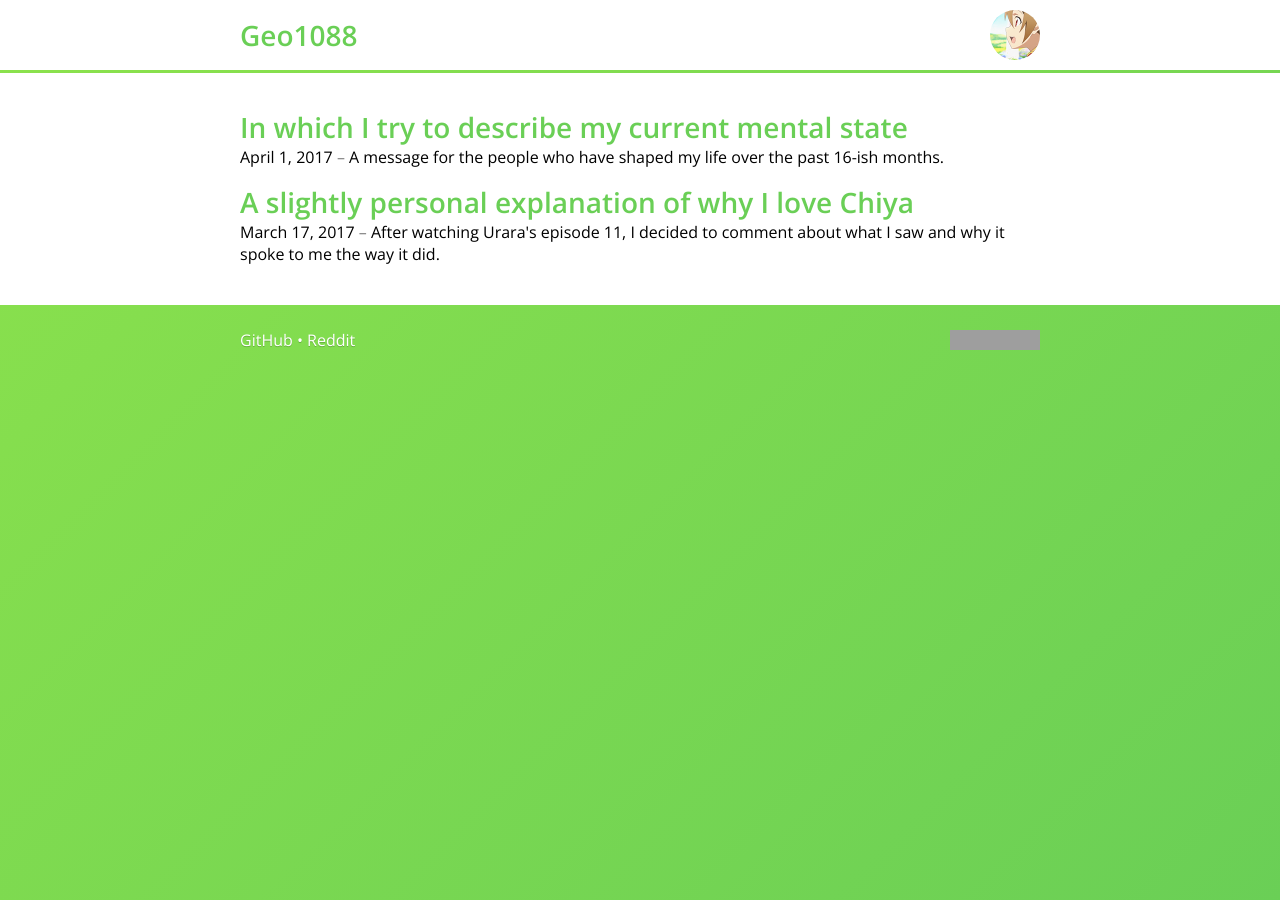
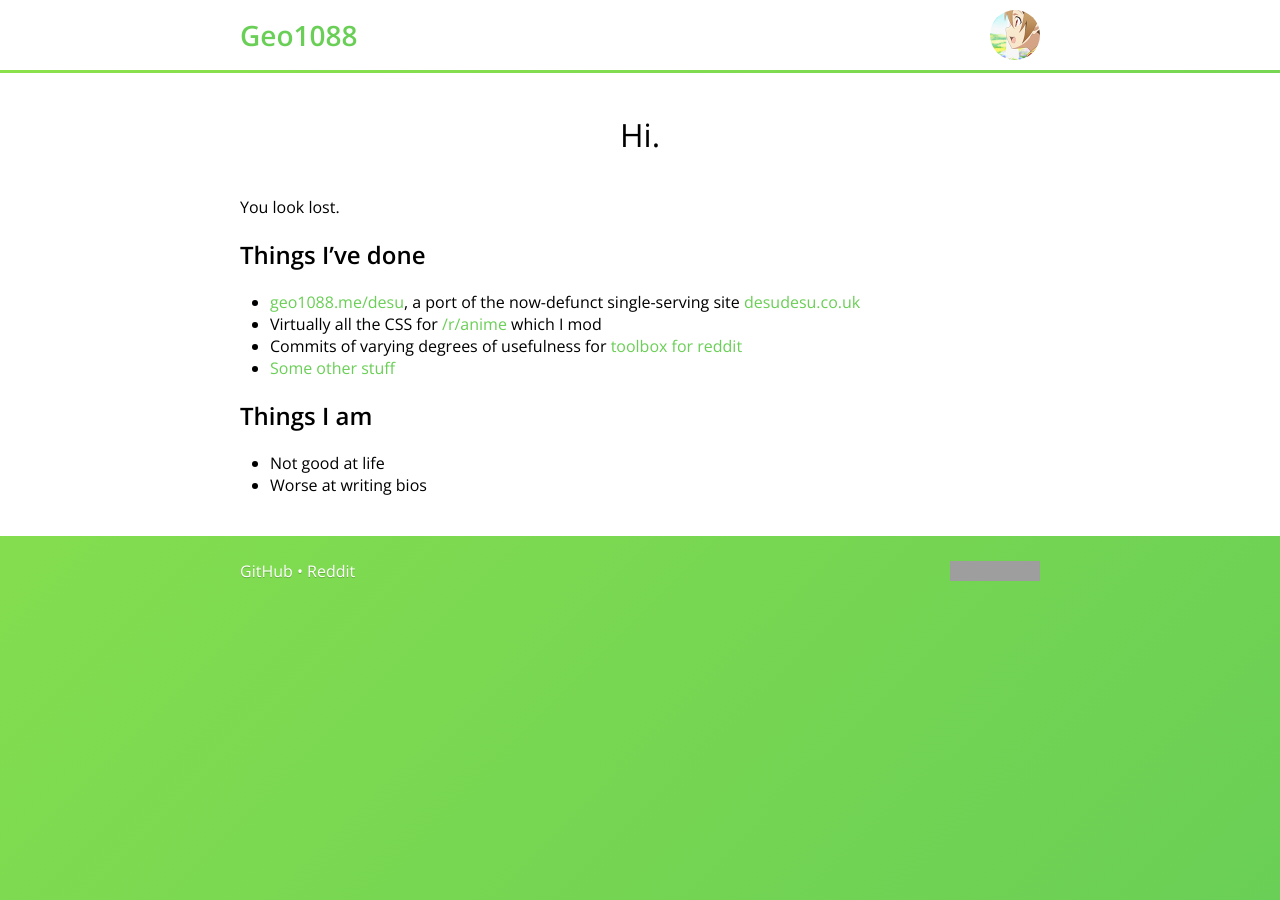
Before and after one commit to geo1088/geo1088.github.io, a Jekyll site: the page built from index.md, in a window 1280 px wide. Built offline with Jekyll 4.4.1, drawn with Linux system fonts in a browser that asks for light colours; our own code applies the rules of GitHub Pages for plain Markdown files; grey boxes are pictures that could not be loaded.

Commit message:
Update index.md

```diff
--- a/index.md
+++ b/index.md
@@ -1,4 +1,18 @@
 ---
 ---
 
-{% include listing.html %}
+# Hi.
+
+You look lost.
+
+## Things I've done
+
+- [geo1088.me/desu](/desu), a port of the now-defunct single-serving site [desudesu.co.uk](https://web.archive.org/web/20161123134935/http://desudesu.co.uk:80/)
+- Virtually all the CSS for [/r/anime](https://www.reddit.com/r/anime) which I mod
+- Commits of varying degrees of usefulness for [toolbox for reddit](https://github.com/creesch/reddit-moderator-toolbox)
+- [Some other stuff](https://github.com/Geo1088)
+
+## Things I am
+
+- Not good at life
+- Worse at writing bios
```
